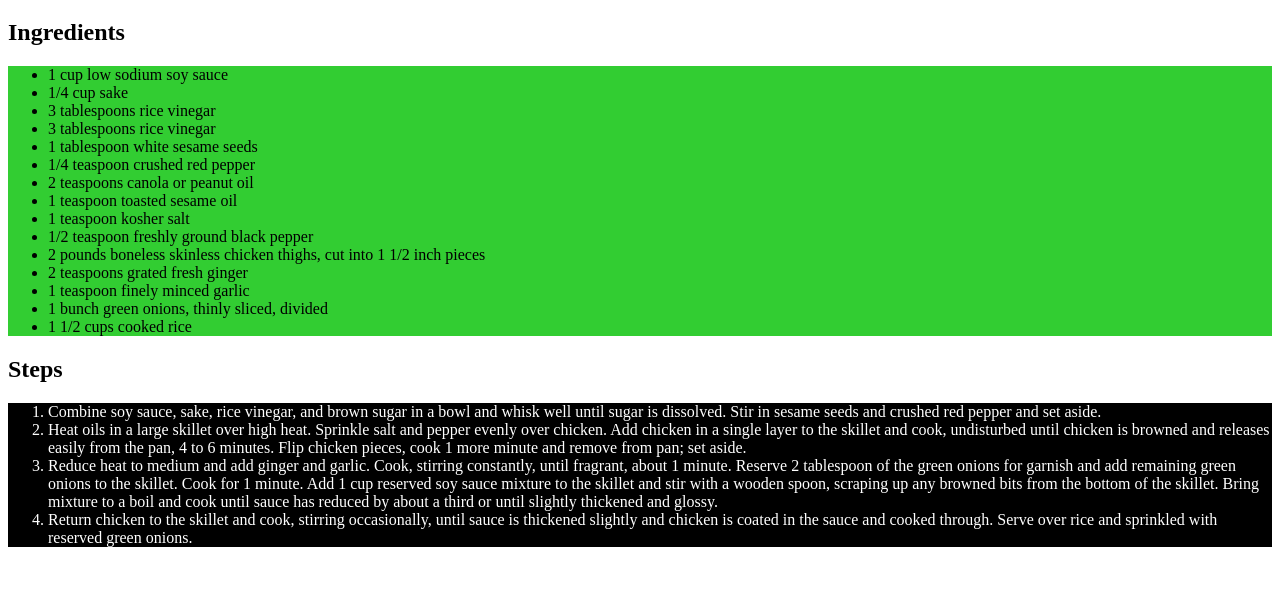
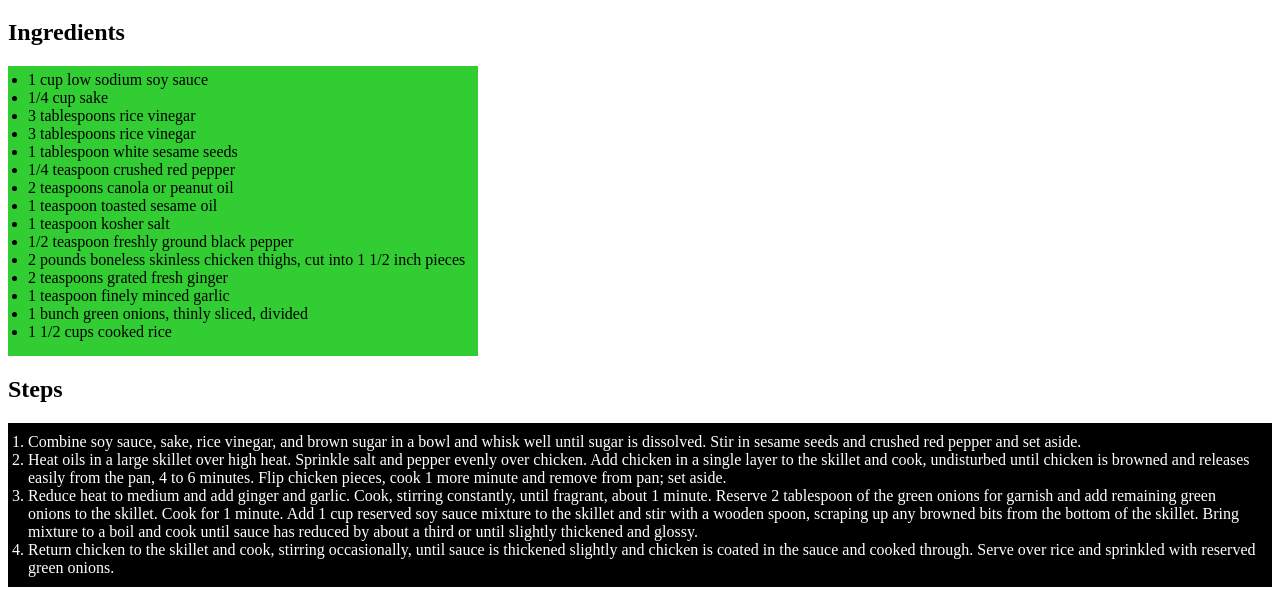
Before and after one commit to that1gingerbeard/odin-recipes, a plain HTML site: page recipes/ChickenTeriyaki.html in a window 1280 px wide. Shown: the part 431-1034 px from the top of the page. Before the commit the page ends 994 px from the top, so only its background shows below. Drawn offline with Linux system fonts and the light colour scheme.

Commit message:
Add style.css

```diff
--- a/recipes/style.css
+++ b/recipes/style.css
@@ -6,11 +6,19 @@ p {
 
 ul {
     background-color: limegreen;
+    height: 285px;
+    width: 450px;
+    padding-left: 20px;
+    padding-top: 5px;
 }
 
 ol{
     background-color: black;
     color: white;
+    padding-left: 20px;
+    padding-top: 10px;
+    padding-right: 10px;
+    padding-bottom: 10px;
 }
 
 h1{
@@ -24,3 +32,4 @@ h1{
     margin-left: auto;
     margin-right: auto;
 }
+}
```
